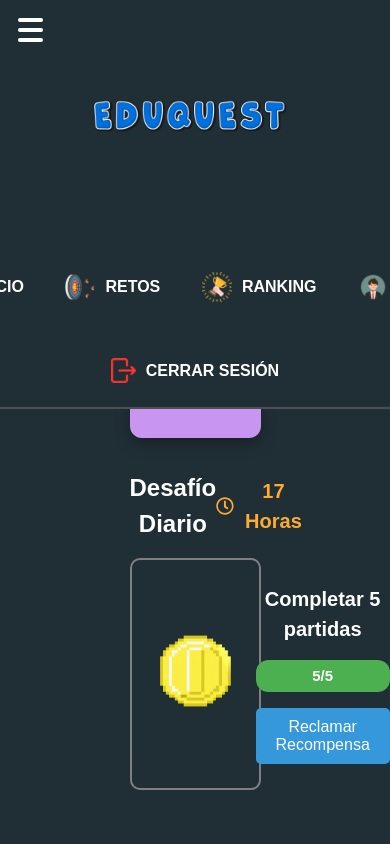
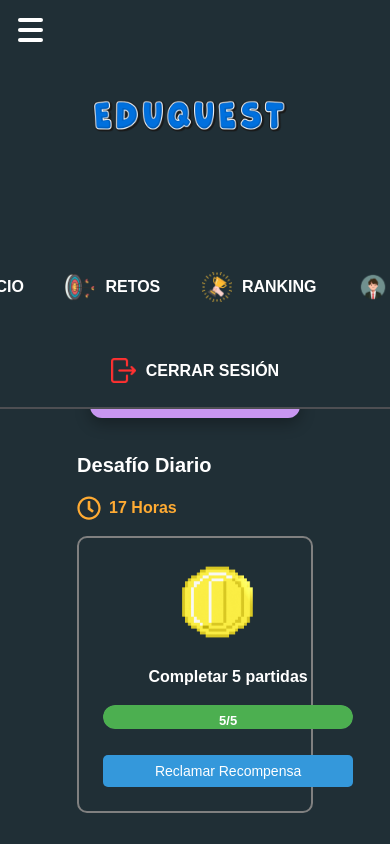
Before and after one commit to ramadearbol/Eduquest, a React (Vite) app in the folder frontend/: page /home/retos in a window 390 px wide. Built offline with nearby package versions, Linux system fonts and the light colour scheme.

Commit message:
Reros Responsive

```diff
--- a/frontend/src/styles/Retos.css
+++ b/frontend/src/styles/Retos.css
@@ -51,6 +51,8 @@
   justify-content: space-between;
   align-items: center;
   margin-bottom: 1rem;
+  flex-wrap: wrap;
+  gap: 1rem;
 }
 
 .daily-title {
@@ -82,6 +84,8 @@
   display: flex;
   justify-content: space-between;
   align-items: center;
+  flex-wrap: wrap;
+  gap: 1rem;
 }
 
 /* VIDEO */
@@ -97,12 +101,14 @@
   flex: 1;
   color: white;
   padding-right: 1rem;
+  min-width: 250px;
 }
 
 .reto-daily-text p {
   font-weight: bold;
   font-size: 20px;
   margin-bottom: 1rem;
+  word-break: break-word;
 }
 
 /* BARRA DE PROGRESO */
@@ -151,6 +157,9 @@
   border: none;
   border-radius: 5px;
   cursor: pointer;
+  margin-top: 10px;
+  width: 100%;
+  max-width: 250px;
 }
 
 .reto-daily-text button:hover {
@@ -169,3 +178,103 @@
   font-size: 18px;
   font-weight: bold;
 }
+
+/* ---------- RESPONSIVE MEDIA QUERIES ---------- */
+
+@media (max-width: 1024px) {
+  .intro-box,
+  .contenido-retos {
+    width: 80%;
+  }
+}
+
+@media (max-width: 768px) {
+  .intro-box {
+    flex-direction: column;
+    text-align: center;
+    padding: 1.5rem;
+  }
+
+  .intro-text {
+    padding-right: 0;
+    text-align: center;
+  }
+
+  .intro-text h1 {
+    font-size: 28px;
+  }
+
+  .intro-text p {
+    font-size: 16px;
+  }
+
+  .intro-image img {
+    margin-top: 1rem;
+    max-width: 100px;
+  }
+
+  .contenido-retos {
+    width: 90%;
+  }
+
+  .reto-daily-box {
+    flex-direction: column;
+    align-items: center;
+    text-align: center;
+  }
+
+  .reto-daily-text {
+    padding-right: 0;
+  }
+
+  .reto-daily-text p {
+    font-size: 18px;
+  }
+
+  .progress-bar-background {
+    height: 28px;
+  }
+
+  .progress-bar-background span {
+    font-size: 14px;
+  }
+
+  .reto-daily-text button {
+    font-size: 15px;
+  }
+}
+
+@media (max-width: 480px) {
+  .intro-text h1 {
+    font-size: 22px;
+  }
+
+  .intro-text p {
+    font-size: 14px;
+  }
+
+  .daily-title {
+    font-size: 20px;
+  }
+
+  .hora-texto {
+    font-size: 16px;
+  }
+
+  .reto-daily-text p {
+    font-size: 16px;
+  }
+
+  .progress-bar-background {
+    height: 24px;
+  }
+
+  .progress-bar-background span {
+    font-size: 13px;
+  }
+
+  .reto-daily-text button {
+    font-size: 14px;
+    padding: 8px 16px;
+  }
+}
```
